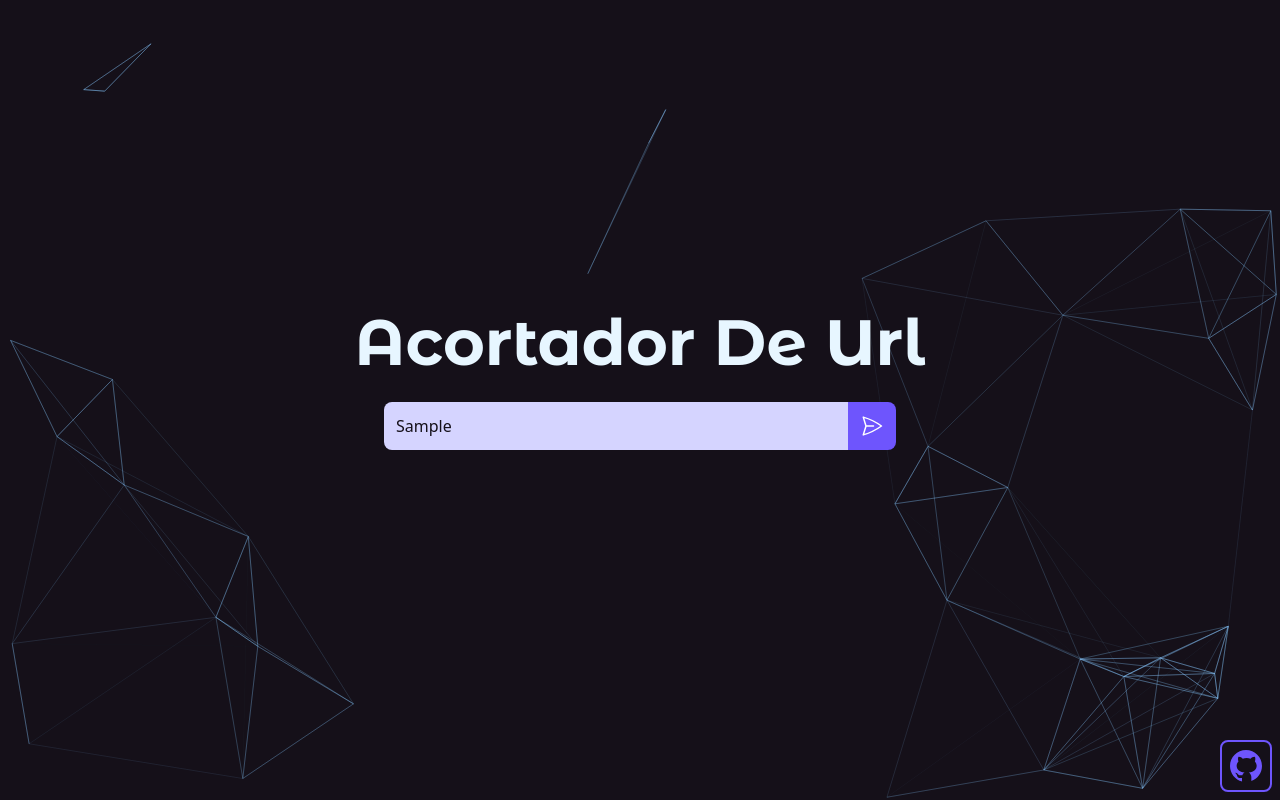
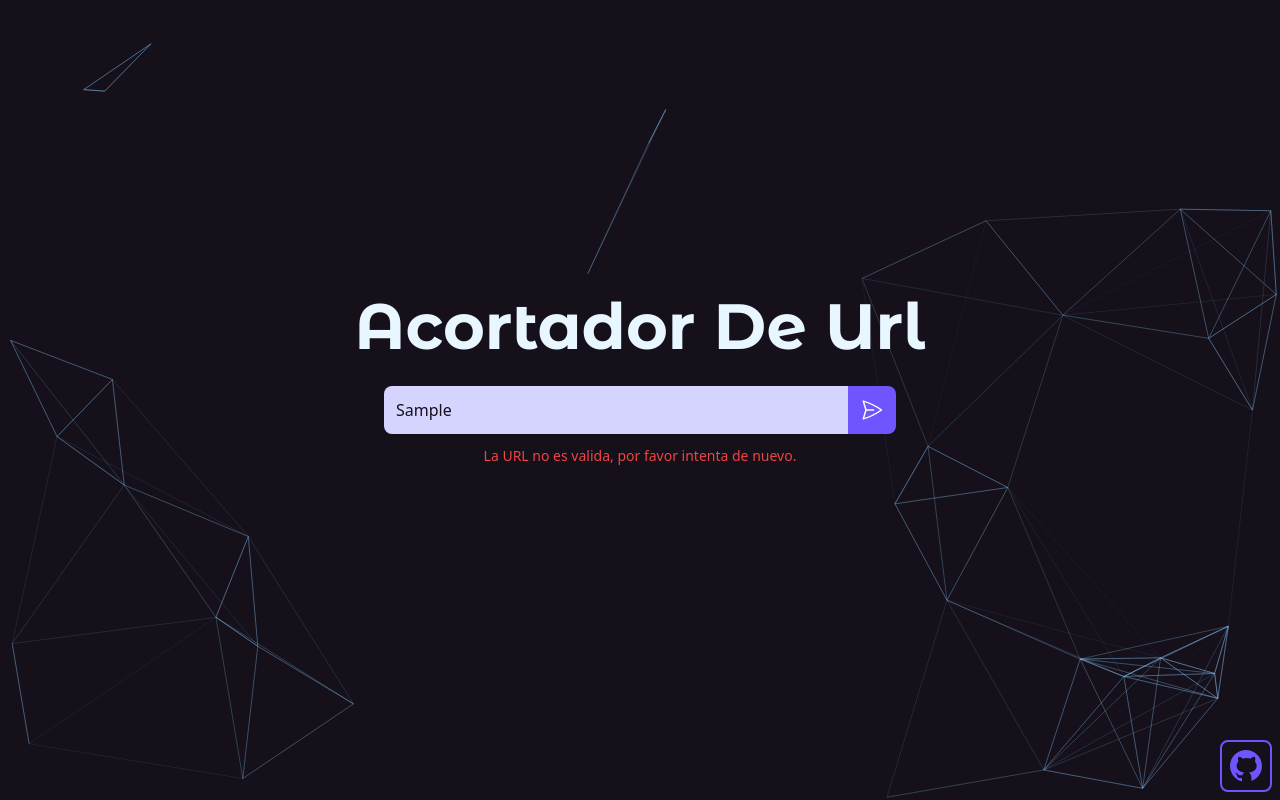
Before and after one commit to LGZU5/short-url-front, a React (Vite) app: page / in a window 1280 px wide. Both pictures are taken after typing "Sample" into the empty fields and a click on the button 872 px from the left and 426 px from the top of the page. Built offline with nearby package versions, Linux system fonts and the light colour scheme.

Commit message:
feat: Add error message for invalid URL in Input component

```diff
--- a/src/components/input.jsx
+++ b/src/components/input.jsx
@@ -5,7 +5,7 @@ import Box from './box';
 import Send from '../assets/send';
 
 function Input() {
-	const { handleSubmit, copied, setCopied, url, showBox } = useInput();
+	const { handleSubmit, copied, setCopied, url, showBox, error } = useInput();
 
 	return (
 		<>
@@ -28,6 +28,11 @@ function Input() {
 					<Send />
 				</Button>
 			</form>
+			{error && (
+				<p className='text-red-500 text-sm'>
+					La URL no es valida, por favor intenta de nuevo.
+				</p>
+			)}
 			<div
 				className={`transition-all duration-500 ease-in-out flex items-center justify-center ${showBox ? 'opacity-100' : 'opacity-0'} w-full`}
 			>
--- a/src/hooks/useInput.js
+++ b/src/hooks/useInput.js
@@ -6,6 +6,7 @@ const useInput = () => {
 	const [copied, setCopied] = useState(false);
 	const [url, setUrl] = useState('');
 	const [showBox, setShowBox] = useState(false);
+	const [error, setError] = useState(false);
 
 	const handleSubmit = async event => {
 		event.preventDefault();
@@ -22,11 +23,11 @@ const useInput = () => {
 				console.error('Fetch error:', error);
 			}
 		} else {
-			console.log('Invalid URL');
+			setError(true);
 		}
 	};
 
-	return { handleSubmit, copied, setCopied, url, showBox };
+	return { handleSubmit, copied, setCopied, url, showBox, error };
 };
 
 export default useInput;
```
